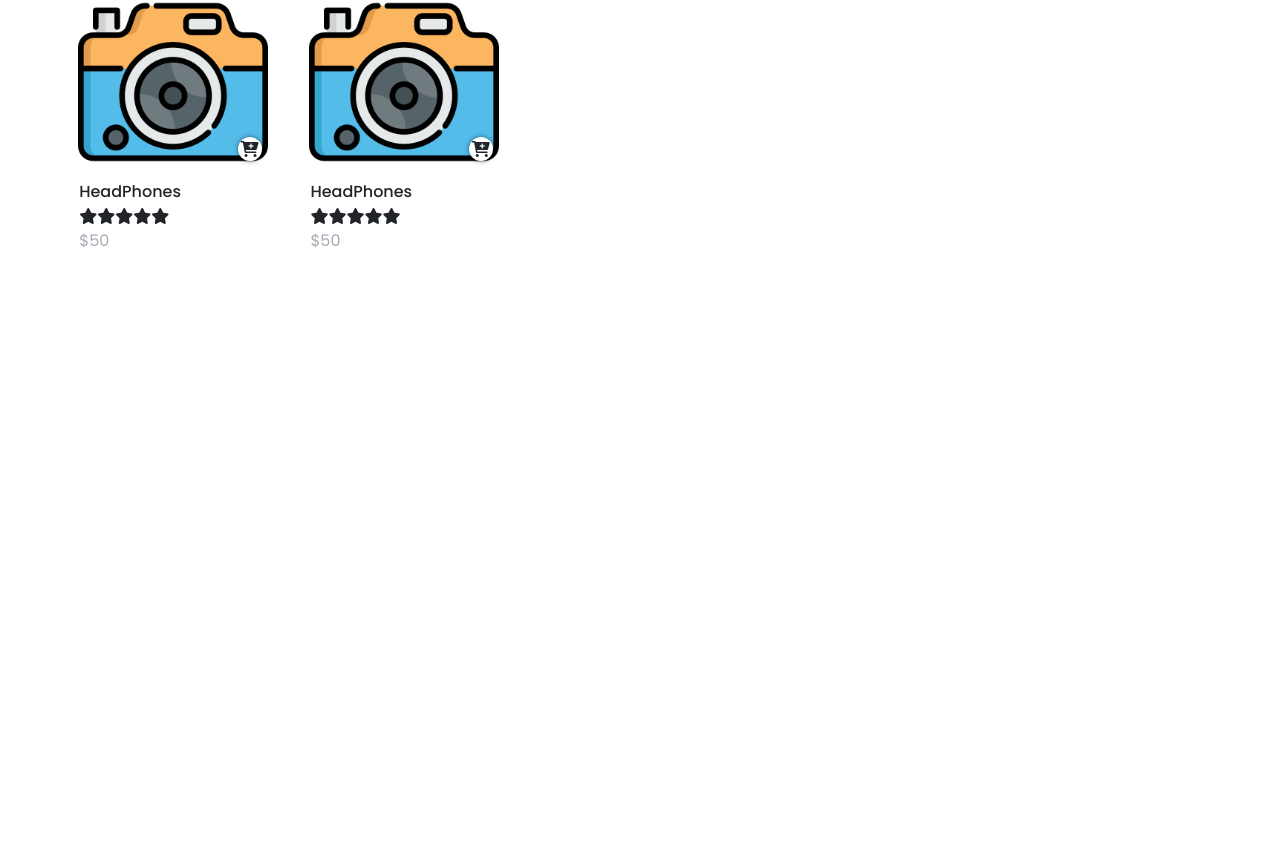
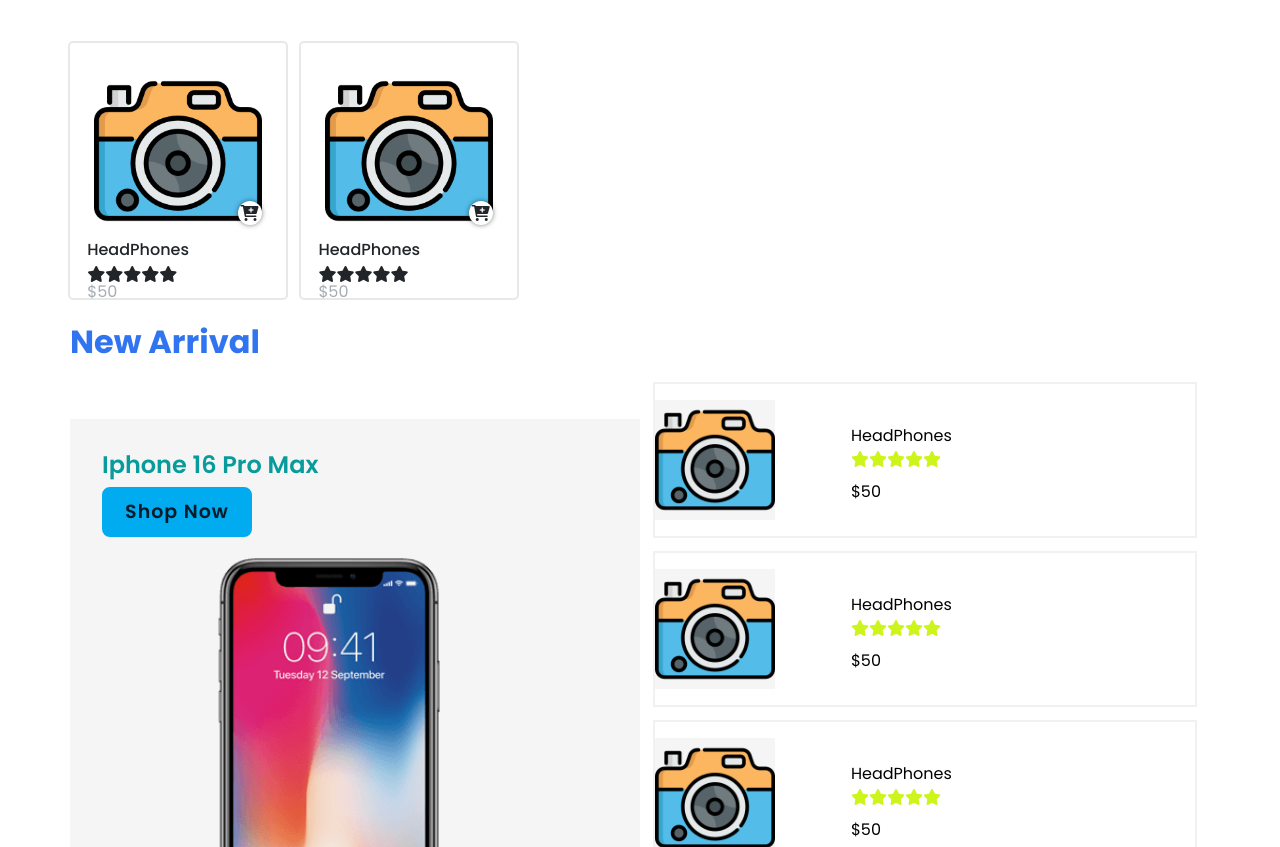
Before and after one commit to rohitarya2881/ecom, a React (Vite) app: page / in a window 1280 px wide. Shown: the part 1353-2200 px from the top of the page. Before the commit the page ends 1644 px from the top, so only its background shows below. Built offline with nearby package versions, Linux system fonts and the light colour scheme.

Commit message:
new product section added

```diff
--- a/src/component/Home/Home.jsx
+++ b/src/component/Home/Home.jsx
@@ -2,6 +2,7 @@
 import Banner from './Banner/Banner';
 import Category from './Category/Category';
 import Products from '../Products/Products';
+import NewArrivals from '../Products/Product/NewArrivals';
 
 const Home = () => {
   return (
@@ -9,6 +10,7 @@
       <Banner />
       <Category/>
       <Products/>
+      <NewArrivals/>
     </>
   );
 };
--- /dev/null
+++ b/src/component/Products/Arrivals/Arrivals.jsx
@@ -0,0 +1,45 @@
+import img1 from "../../../assets/category/camera.png";
+import img2 from "../../../assets/category/game.png";
+import img3 from "../../../assets/category/headphones.png";
+import img4 from "../../../assets/category/laptop.png";
+import img5 from "../../../assets/category/phone.png";
+import img6 from "../../../assets/category/watch.png";
+import "../Product/NewArrival.css"
+const Arrivals = () => {
+  return (
+    <>
+      <div className="container gx-0 Arrivals">
+
+        <div className="row gx-0 align-items-center Arrival_main">
+          <div className="col-4">
+            <div className="Arrivals_col1 text-center">
+
+              <img
+                src={img1}
+                alt="Category"
+                className="img-fluid"
+
+              /></div></div>
+              <div className="col-8">
+                <div className="Arrivals_col2">
+
+                    <p className="Product_name">HeadPhones</p>
+            <div className="icons">
+              <i className="fa-solid fa-star"></i>
+              <i className="fa-solid fa-star"></i>
+              <i className="fa-solid fa-star"></i>
+              <i className="fa-solid fa-star"></i>
+              <i className="fa-solid fa-star"></i>
+            </div>
+            <p className="Product_price">$50</p>
+                </div>
+              </div>
+            </div>
+          </div>
+
+
+    </>
+  );
+};
+
+export default Arrivals;
--- /dev/null
+++ b/src/component/Products/Product/NewArrival.css
@@ -0,0 +1,81 @@
+:root {
+    --dark-color: #3074f0;
+    --primary-color: #f7c9d2;
+    --light-color: #f5f5f5;
+    --success-color: #888888;
+    --nav-color: #000000cd;
+    --font-color: #ffffff;
+  }
+
+
+
+.NewArrival_col1
+{
+    background: var(--light-color) !important;
+    padding: 2rem 2rem 0 2rem;
+    /* margin-right: 1rem; */
+}
+.NewArrival_col1 img{
+    width: 90%;
+
+}
+.img-fluid
+{
+    mix-blend-mode: multiply;
+
+}
+.Arrivals_col1
+{
+    margin-right: 0;
+    padding-right: 0;
+    width: 120px ;
+}
+.Arrivals_col1 img{
+
+
+    background-color: var(--light-color);
+    width: 100%;
+
+
+}
+.Arrivals_col2
+{
+    display: flex;
+    flex-direction: column;
+    justify-content: center !important;
+padding: 1rem;
+color: #cdf51c;
+
+}
+.Arrivals_col2 .Product_name
+{
+    padding-top: .5rem;
+    margin: 0;
+    color: black;
+}
+.Arrivals_col2 .Product_price
+{
+    padding-top: .5rem;
+    margin: 0;
+    color: black;
+}
+.Arrival_main
+{
+    border: 2px solid #f1f1f1;
+    margin: 0.8rem;
+    padding: 1rem 0;
+    cursor: pointer;
+}
+.NewArrivalHeading
+{
+    padding-top: 10px;
+    color: #3074f0;
+    font-weight: 700;
+}
+
+.NewArrival_col1 .ProductName
+{
+    color: rgb(8, 155, 155);
+    font-weight: 600;
+    font-size: x-large;
+}
--- /dev/null
+++ b/src/component/Products/Product/NewArrivals.jsx
@@ -0,0 +1,35 @@
+import img1 from "../../../assets/iphone1.png";
+import Arrivals from "../Arrivals/Arrivals";
+import "./NewArrival.css";
+const NewArrivals = () => {
+  return (
+    <>
+      <div className="container gx-0 ">
+        <h3 className="NewArrivalHeading">New Arrival</h3>
+        <div className="row gx-0 align-items-center">
+          <div className="col-md-6">
+            <div className="NewArrival_col1">
+                <h3 className="ProductName">Iphone 16 Pro Max</h3>
+                <div className="btn-box mb-3">
+                    <button className="btn">Shop Now</button>
+                </div>
+                <img src={img1} alt ="" className="img-fluid"></img>
+            </div>
+          </div>
+          <div className="col-md-6 col-xs-6">
+            <div className="NewArrival_col2">
+           <Arrivals/>
+           <Arrivals/>
+           <Arrivals/>
+           <Arrivals/>
+
+
+            </div>
+          </div>
+        </div>
+      </div>
+    </>
+  );
+};
+
+export default NewArrivals;
--- a/src/component/Products/Product/Product.css
+++ b/src/component/Products/Product/Product.css
@@ -2,6 +2,8 @@
     display: grid;
     grid-template-columns: repeat(auto-fit, minmax(200px, 1fr)); /* Adjust as needed */
     gap: 1rem;
+    cursor: pointer;
+
   }
 
   .Product_main .col {
@@ -22,6 +24,7 @@
   .Product_main img {
     max-width: 100%;
     height: auto;
+    padding: 1rem 1rem 0 1rem;
   }
 
   .Product_main .card-body {
@@ -30,15 +33,15 @@
 
   .Product_main .Product_name {
     margin-bottom: 0.1rem; /* Add margin-bottom to separate elements */
+    margin-left: .5rem;
   }
 
   .Product_main .icons {
-    margin-bottom: 0rem; /* Add margin-bottom to separate elements */
+    margin-bottom: .1rem; /* Add margin-bottom to separate elements */
+    margin-left: .5rem;
   }
 
-  .Product_main .Product_price {
-    margin-bottom: 0px; /* Remove margin-bottom for last element */
-  }
+
   .card-body
   {
     position: relative;
@@ -46,7 +49,8 @@
   .card-body p
   {
        position: absolute;
-       top:60%;
+       top:45%;
+       margin-left: .5rem;
   }
   .card_head
   {
@@ -71,3 +75,22 @@
     transform: scale(1.3);
     background: rgba(53, 245, 101, 0.932);
   }
+
+
+    @media screen and (min-width: 470px) {
+        .Product_main{
+            border: 2px solid var(--border-color-main);
+            margin: 0.8rem;
+            padding: 0.5rem;
+            border-radius: 5px;
+            cursor: pointer;
+            }
+            .Product_main:hover{
+            transform: 0.3s ease-in-out;
+            color: var(--text-color);
+            border: 2px solid var(--border-color-category);
+            transform: scale(1.05);
+            box-shadow: 1px 6px 10px -1px rgb(116,116,116);
+            }
+
+      }
--- a/src/component/Products/Product/Product.jsx
+++ b/src/component/Products/Product/Product.jsx
@@ -11,8 +11,8 @@
         <div className="col">
         <div className="card border-0 h-100">
           <div className="card_head">
-            <img src={img1} alt="" width="190px"/>
-            <i class="fa fa-cart-plus cart" aria-hidden="true"></i>
+            <img src={img1} alt=""/>
+            <i className="fa fa-cart-plus cart" aria-hidden="true"></i>
 
           </div>
           <div className="card-body">
--- a/src/component/Products/Products.jsx
+++ b/src/component/Products/Products.jsx
@@ -5,7 +5,7 @@
 const Products = () => {
   return (
     <div className="container gx-0">
-      <h2 py-4>New Product</h2>
+      <h2>New Product</h2>
       <div className="row gx-0">
         {/* <div className="col-md-6"> */}
           <div className="Products_main">
```
Also changed, not shown: src/assets/iphone.png (added), src/assets/iphone1.png (added).
